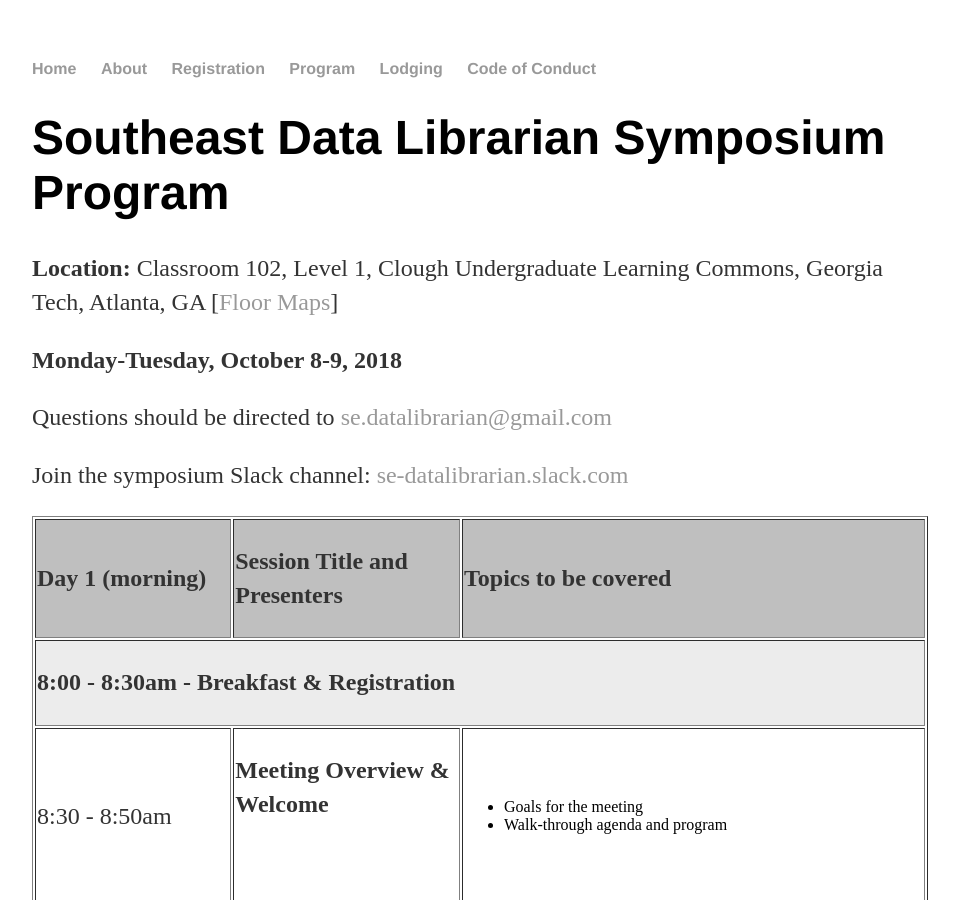
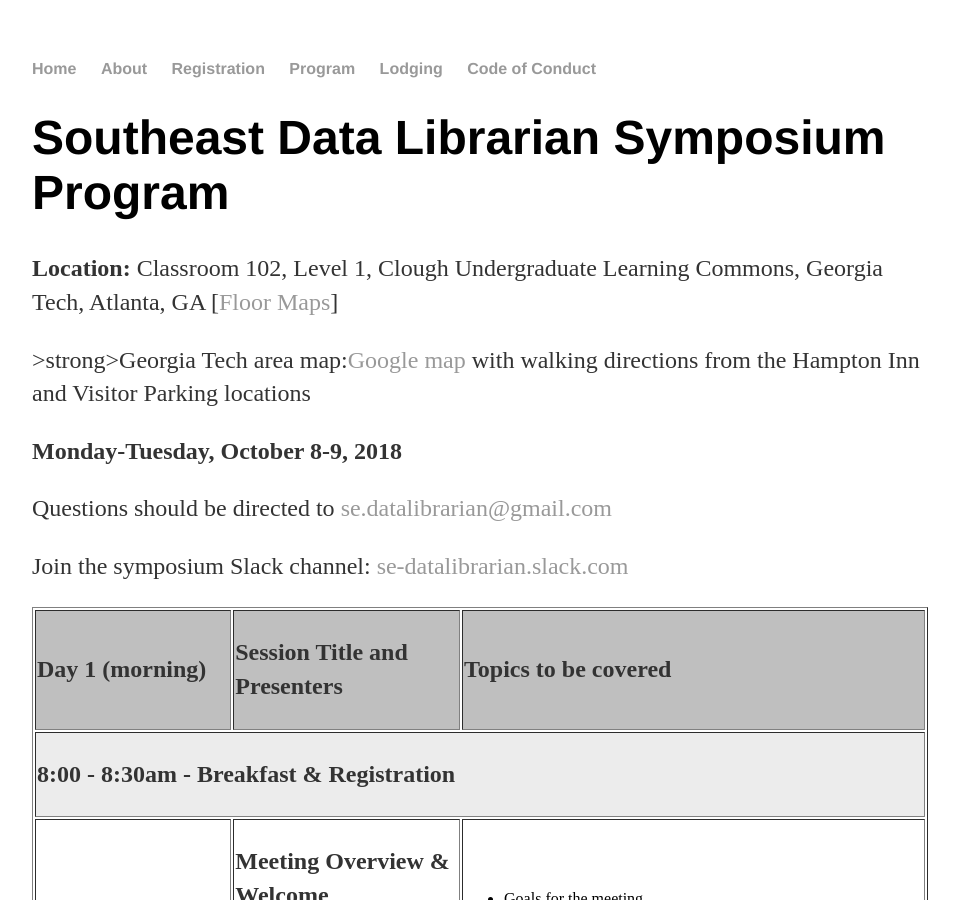
Before and after one commit to se-datalibrarian/test, a Jekyll site: the page built from program/index.html, in a window 1280 px wide and 900 px high. Shown: the whole window, without its empty margins (160-1119 px from the left). Built offline with Jekyll 4.4.1, drawn with Linux system fonts in a browser that asks for light colours; some of the changed lines change nothing that is shown.

Commit message:
Updated via the Open Science Framework

```diff
--- a/program/index.html
+++ b/program/index.html
@@ -10,6 +10,7 @@
 
 <!-- #######  YAY, I AM THE SOURCE EDITOR! ######### -->
 <p><strong>Location:</strong> Classroom 102, Level 1, Clough Undergraduate Learning Commons, Georgia Tech, Atlanta, GA [<a href="http://clough.gatech.edu/floormaps.html" target="_blank" rel="noopener">Floor Maps</a>]</p>
+<p>>strong>Georgia Tech area map:</strong><a href="https://tinyurl.com/yaczeank" target="_blank">Google map</a> with walking directions from the Hampton Inn and Visitor Parking locations</p>
 <p><strong>Monday-Tuesday, October 8-9, 2018</strong></p>
 	<p>
 	Questions should be directed to <a href="mailto:se.datalibrarian@gmail.com">se.datalibrarian@gmail.com</a></p>
@@ -74,7 +75,7 @@
 </td>
 <td width="279">
 <p><ul><li>Data visualization software</li>
-<li>Please install <a href="https://public.tableau.com/en-us/s/download">Tableau Public</a> before the workshop</li></ul></p>
+<li>Please install <a href="https://public.tableau.com/en-us/s/download" target="_blank">Tableau Public</a> before the workshop</li></ul></p>
 </td>
 </tr>
 <tr bgcolor="#ECECEC">
```
